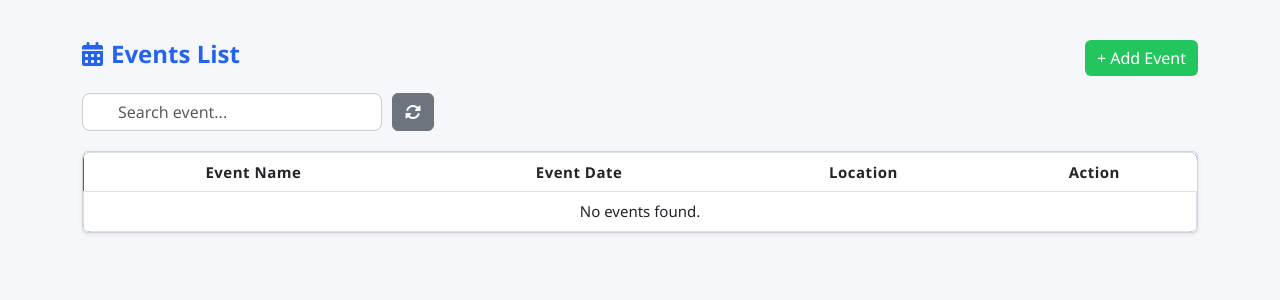
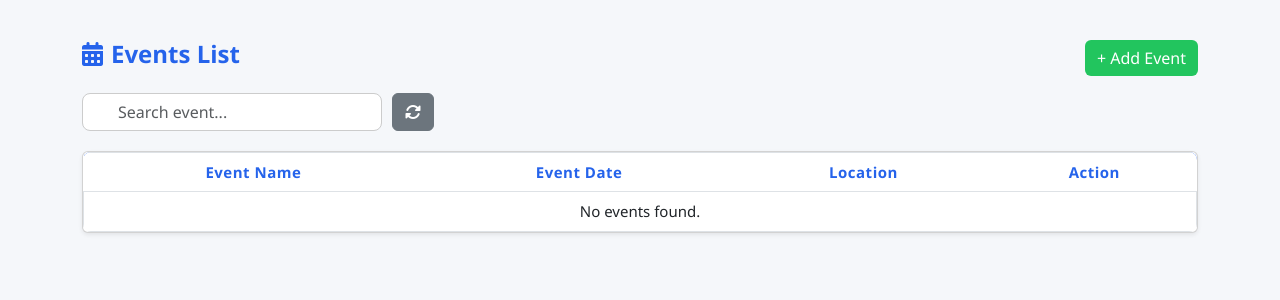
Before and after one commit to Yiee22/CSSO-SYSTEM, a PHP site: page /events.php in a window 1280 px wide. Shown: the top 300 px of the page. Run offline with PHP 8.4, Linux system fonts and the light colour scheme; data that the repository does not hold is empty.

Commit message:
Update events.php

```diff
--- a/events.php
+++ b/events.php
@@ -94,20 +94,20 @@
 
 /* TABLE STYLE */
 .table {
-  background-color: #2563eb;
+  background-color: white;
   border-radius: 8px;
   overflow: hidden;
 }
 .table thead {
-  background-color: #2563eb;
-  color: white;
-  text-align: center;
+  background-color: #2563eb; /* 💙 BLUE HEADER BACKGROUND */
 }
 .table thead th {
-  border: none;
+  color: #2563eb; /* ⚪ WHITE TEXT COLOR */
+  border: #2563eb;
   font-size: 15px;
   font-weight: bold;
   letter-spacing: 0.5px;
+  text-align: center;
 }
 .table tbody td {
   text-align: center;
```
